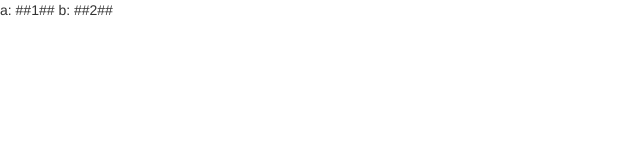
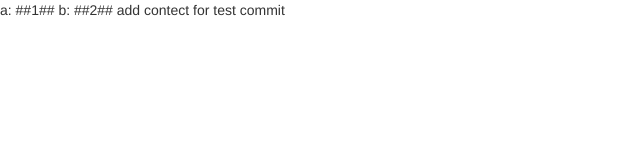
Before and after one commit to veeramo811/zeeApp, a plain HTML site: page index.html in a window 1280 px wide. Shown: the whole page, without its empty margins (0-640 px from the left). Drawn offline with Linux system fonts and the light colour scheme; files that its build step writes are made by us from their sources.

Commit message:
add contect for test commit

```diff
--- a/index.html
+++ b/index.html
@@ -15,5 +15,7 @@
 <body ng-controller="mainCtrl">
 	a: ##{{a}}##
 	b: ##{{b}}##
+
+	add contect for test commit
 </body>
 </html>
```
